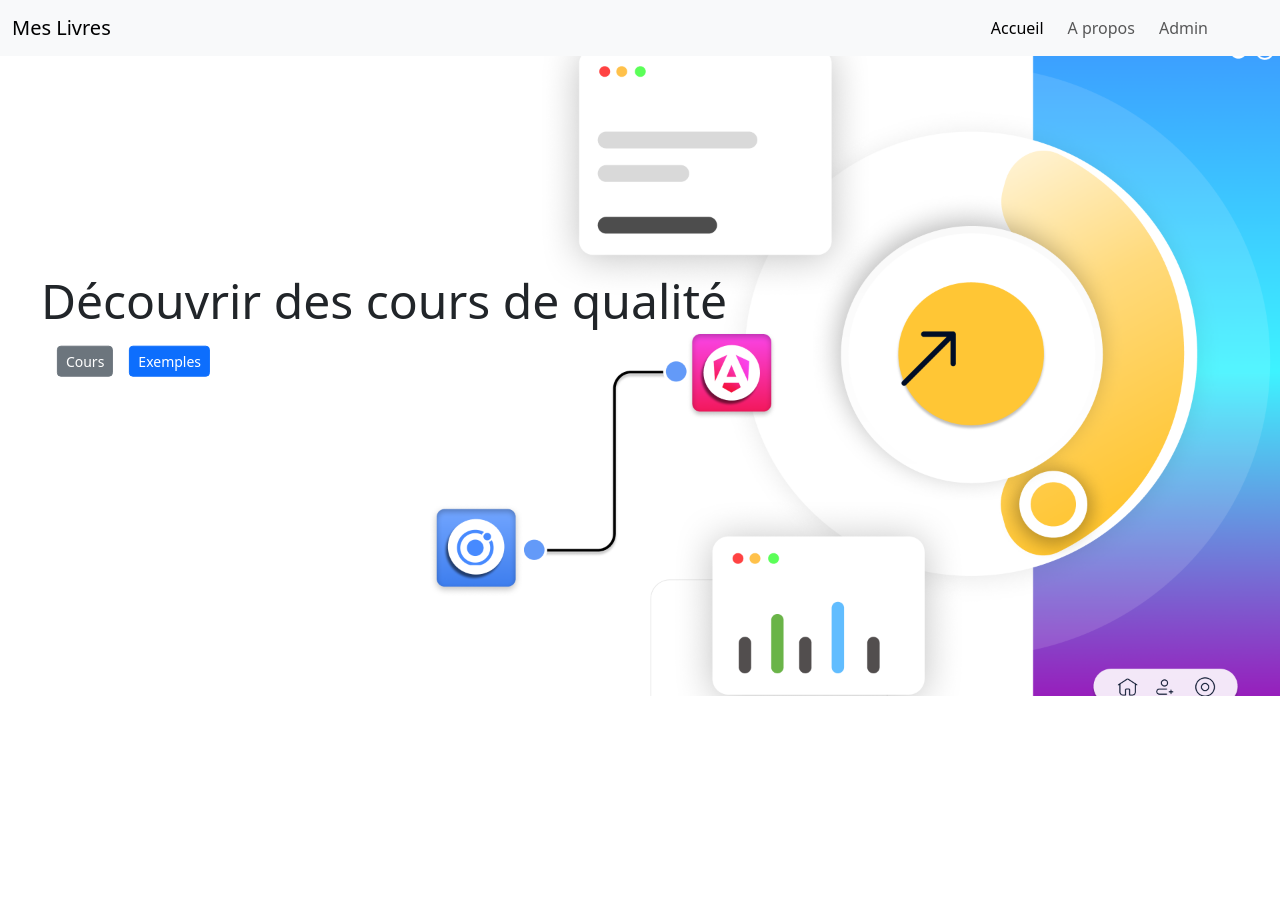
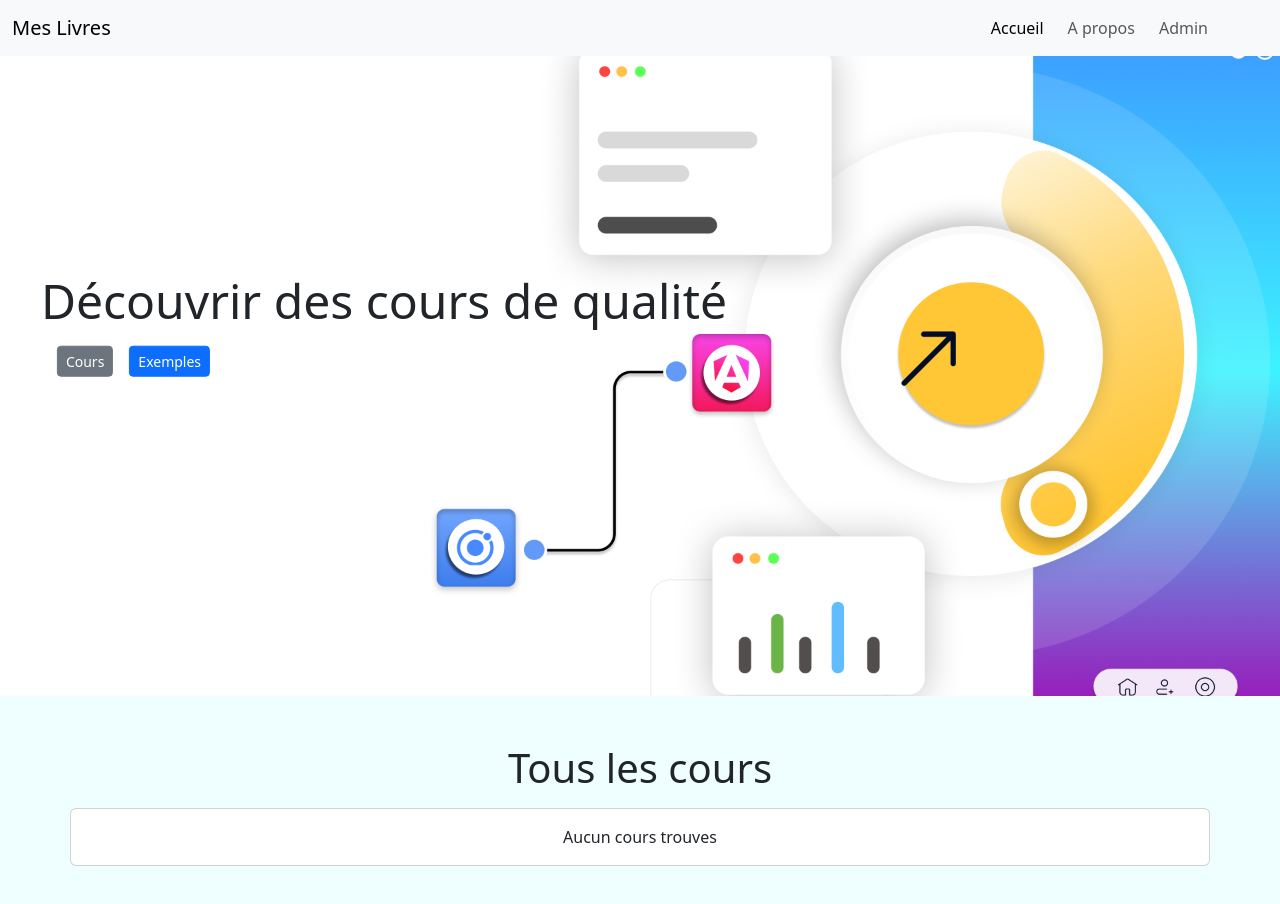
Before and after one commit to cisse410/ang-app-bootstrap, an Angular app: page / in a window 1280 px wide. Shown: the top 904 px of the page. Before the commit the page ends 800 px from the top, so only its background shows below. Built offline with nearby package versions, Linux system fonts and the light colour scheme.

Commit message:
affichage des cours dans un card

```diff
--- a/src/app/components/admin/admin.component.html
+++ b/src/app/components/admin/admin.component.html
@@ -71,3 +71,13 @@
     </form>
   </div>
 </div>
+
+<div class="row mt-3">
+  @for (course of courses; track $index) {
+  <app-courses [course]="course" />
+  } @empty {
+  <div class="card">
+    <div class="card-body text-center">Aucun cours trouves</div>
+  </div>
+  }
+</div>
--- a/src/app/components/admin/admin.component.ts
+++ b/src/app/components/admin/admin.component.ts
@@ -1,10 +1,11 @@
 import { Component } from '@angular/core';
 import { FormsModule, NgForm } from '@angular/forms';
+import { CoursesComponent } from '../courses/courses.component';
 
 @Component({
   selector: 'app-admin',
   standalone: true,
-  imports: [FormsModule],
+  imports: [FormsModule, CoursesComponent],
   templateUrl: './admin.component.html',
   styleUrl: './admin.component.scss',
 })
@@ -13,6 +14,7 @@ export class AdminComponent {
   cover!: string;
   cover_file: any;
   showError = false;
+  courses: any[] = [];
 
   saveCourse(form: NgForm) {
     if (form.invalid || !this.cover) {
--- /dev/null
+++ b/src/app/components/courses/courses.component.html
@@ -0,0 +1,25 @@
+<!-- <div class="col-lg-3">
+  <div class="box">
+    <div class="course-image" align="center">
+      <img src="images/banner.png" alt="Image de couverture" class="mt-3" />
+    </div>
+    <h4 class="mt-3">Lorem ipsum dolor sit amet.</h4>
+    <p class="mt-2">
+      Lorem ipsum, dolor sit amet consectetur adipisicing elit. Blanditiis
+      eveniet quod totam expedita amet fuga aperiam quis consequatur mollitia?
+      Alias reiciendis vel amet veniam laborum.
+    </p>
+  </div>
+</div> -->
+
+<div class="card" style="width: 18rem">
+  <img [src]="course?.cover" class="card-img-top" alt="Image de couverture" />
+  <div class="card-body">
+    <h5 class="card-title">
+      {{ course?.title }}
+    </h5>
+    <p class="card-text mt-2">
+      {{ course?.description }}
+    </p>
+  </div>
+</div>
--- /dev/null
+++ b/src/app/components/courses/courses.component.scss
@@ -0,0 +1,17 @@
+.box {
+  background-color: #fff;
+  padding: 2vh 4vh;
+  height: 40vh;
+  .course-image {
+    height: 20vh;
+    width: 100%;
+    background-color: #effeff;
+    background-size: 100%;
+    img {
+      height: 90%;
+    }
+  }
+  p {
+    font-size: 0.75rem;
+  }
+}
--- a/src/app/components/home/home.component.html
+++ b/src/app/components/home/home.component.html
@@ -7,3 +7,18 @@
     <div class="btn btn-sm btn-primary mt-2">Exemples</div>
   </div>
 </section>
+
+<section class="courses">
+  <h1 class="text-center">Tous les cours</h1>
+  <div class="container">
+    <div class="row mt-3">
+      @for (course of courses; track $index) {
+      <app-courses [course]="course" />
+      } @empty {
+      <div class="card">
+        <div class="card-body text-center">Aucun cours trouves</div>
+      </div>
+      }
+    </div>
+  </div>
+</section>
--- a/src/app/components/home/home.component.scss
+++ b/src/app/components/home/home.component.scss
@@ -14,3 +14,8 @@ img {
     font-size: 3rem;
   }
 }
+
+section.courses {
+  background-color: #effeff;
+  padding: 6vh;
+}
--- a/src/app/components/home/home.component.ts
+++ b/src/app/components/home/home.component.ts
@@ -1,11 +1,14 @@
 import { Component } from '@angular/core';
 import { RouterModule } from '@angular/router';
+import { CoursesComponent } from '../courses/courses.component';
 
 @Component({
   selector: 'app-home',
   standalone: true,
-  imports: [RouterModule],
+  imports: [RouterModule, CoursesComponent],
   templateUrl: './home.component.html',
   styleUrl: './home.component.scss',
 })
-export class HomeComponent {}
+export class HomeComponent {
+  courses: any[] = [];
+}
```
Also changed, not shown: src/app/components/courses/courses.component.ts (added, +12 -0 lines).
